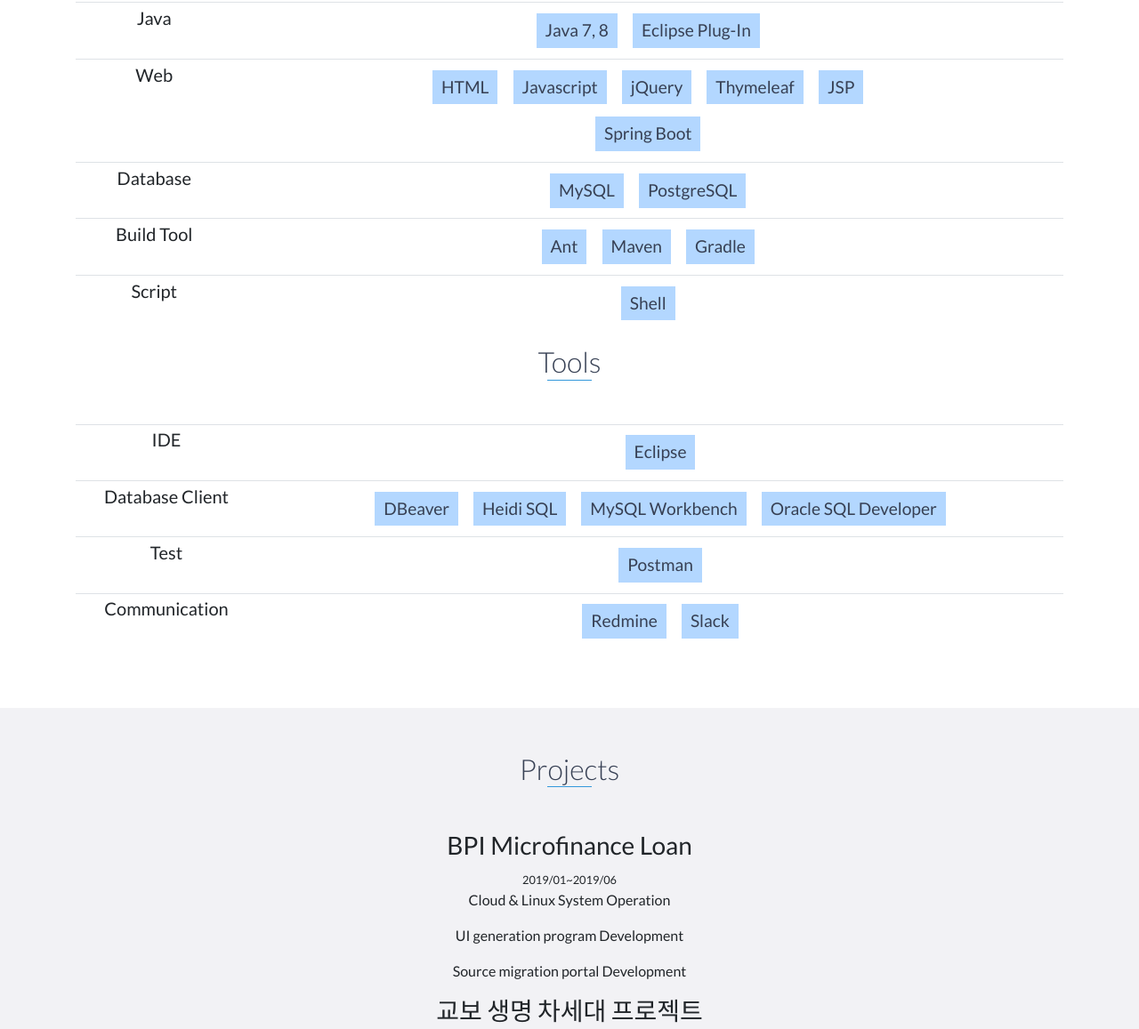
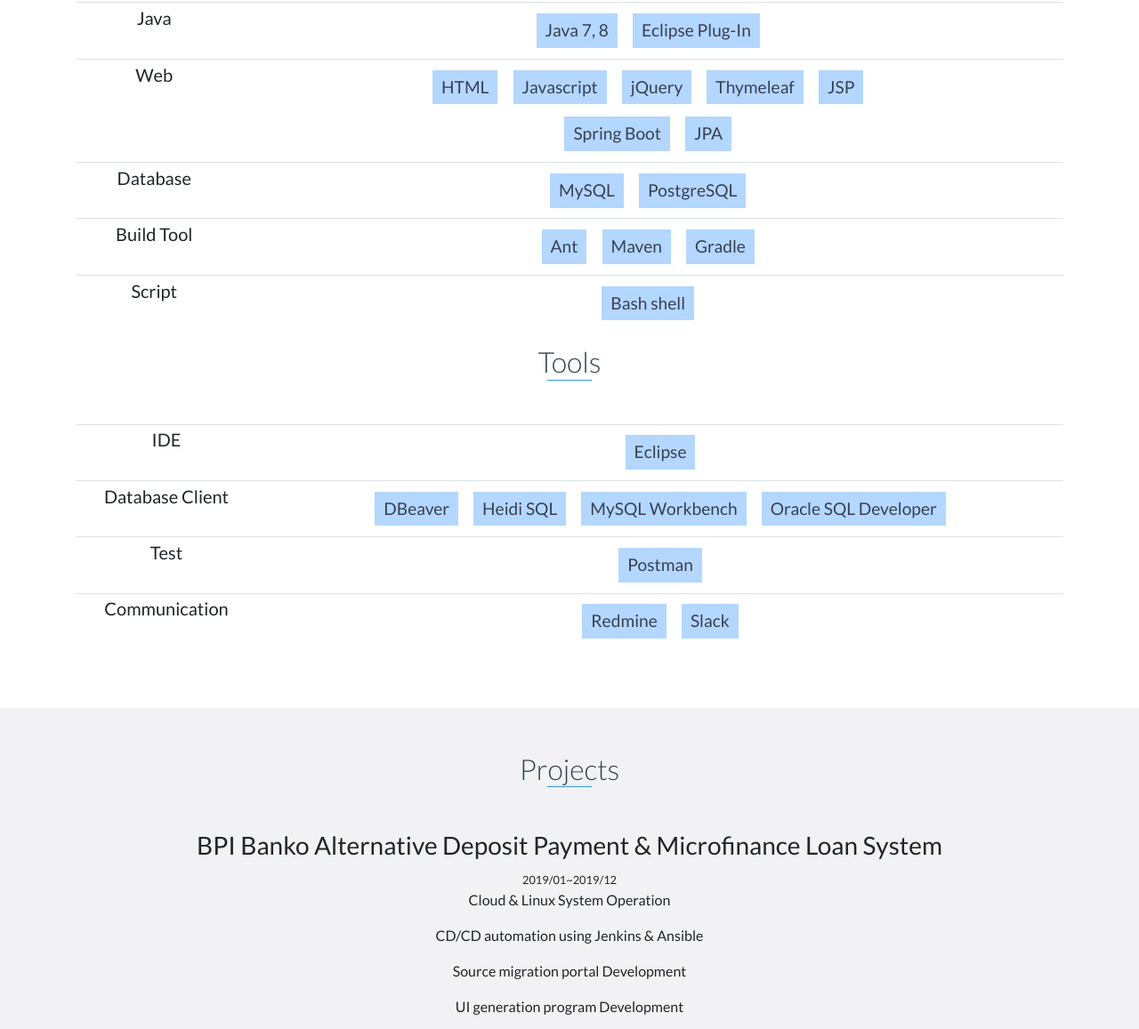
Before and after one commit to happygram/portfolio, a website: page index.html in a window 1280 px wide. Shown: the part 2529-3686 px from the top of the page at 89% size. Drawn offline with nearby package versions, Linux system fonts and the light colour scheme.

Commit message:
1) Projects 설명 추가 및 제목 변경 2) Skills 위치 변경 및 정보 수정

```diff
--- a/index.html
+++ b/index.html
@@ -146,6 +146,14 @@
         	<h3>Infrastructure</h3>
 	        <table class="table table-sm">
 	        	<tbody>
+					<tr>
+	       				<td><h5>Cloud</h5></td>
+	       				<td>
+	        				<ul>
+			            		<li>Alibaba Cloud</li>
+							</ul>
+						</td>
+	       			</tr>
 	       			<tr>
 	       				<td><h5>Operating System</h5></td>
 	       				<td>
@@ -200,14 +208,6 @@
 						</td>
 	       			</tr>
 	       			<tr>
-	       				<td><h5>Cloud</h5></td>
-	       				<td>
-	        				<ul>
-			            		<li>Alibaba Cloud</li>
-							</ul>
-						</td>
-	       			</tr>
-	       			<tr>
 						<td><h5>Static Analysis</h5></td>
 	       				<td>
 	        				<ul>
@@ -242,6 +242,7 @@
 							</ul>
 							<ul>
 		        				<li>Spring Boot</li>
+		        				<li>JPA</li>
 		        			</ul>
 						</td>
 	       			</tr>
@@ -268,7 +269,7 @@
 	        			<td><h5>Script</h5></td>
 	        			<td>
 	        				<ul>
-		        				<li>Shell</li>
+		        				<li>Bash shell</li>
 							</ul>
 						</td>
 	       			</tr>
@@ -326,11 +327,12 @@
         <div class="container">
 			<!-- End .project-image -->
 			<div>
-				<h3>BPI Microfinance Loan</h3>
-				<small>2019/01~2019/06</small>
+				<h3>BPI Banko Alternative Deposit Payment & Microfinance Loan System</h3>
+				<small>2019/01~2019/12</small>
 				<p>Cloud & Linux System Operation</p>
+				<p>CD/CD automation using Jenkins & Ansible</p>
+				<p>Source migration portal Development</p>
 				<p>UI generation program Development</p>
-				<p>Source migration portal Development</p>
 			</div>
 			<div>
 				<h3>교보 생명 차세대 프로젝트</h3>
```
